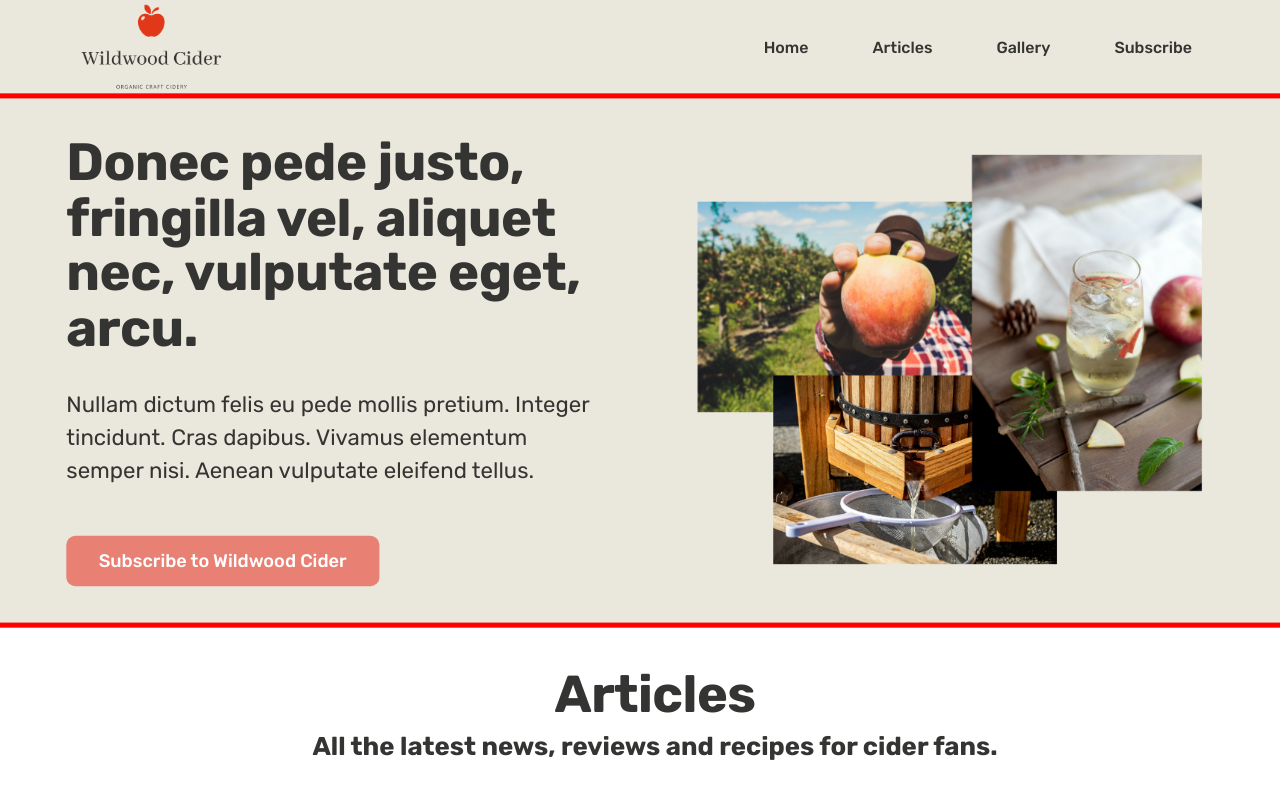
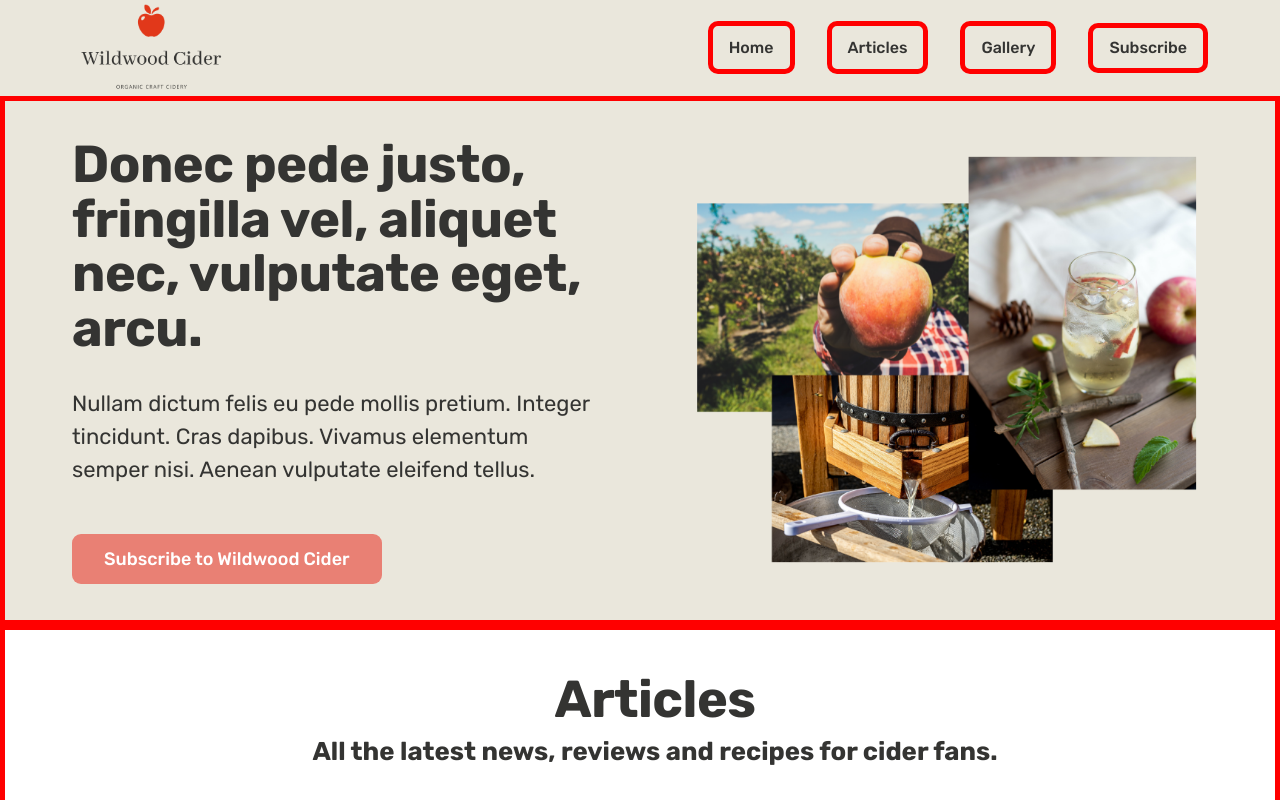
Before and after one commit to mark-goudie/Udacity-P2-Landing-Page-V2, a plain HTML site: page index.html in a window 1280 px wide. Shown: the top 800 px of the page. Drawn offline with nearby package versions, Linux system fonts and the light colour scheme.

Commit message:
navHeadingsInViewport

```diff
--- a/css/navigation.css
+++ b/css/navigation.css
@@ -71,13 +71,10 @@
   margin: 1rem 3rem;
 }
 
-.nav_active a {
-  color: red !important;
-  text-decoration-line: underline;
+.container-active {
+  border: solid red 5px;
 }
 
-.container-active {
-  transform: scale(1.01);
-  transition: all 0.3s;
+.nav-active {
   border: solid red 5px;
 }
--- a/css/style.css
+++ b/css/style.css
@@ -137,7 +137,7 @@ Default:1
 
 /* ARTICLE SECTION */
 
-.articles {
+.articles-sec {
   font-size: 5rem;
   padding: 5rem 10rem;
   background-color: #fff;
@@ -198,7 +198,7 @@ Default:1
   background-color: #eae7dc;
 }
 
-.gallery {
+.gallery-sec {
   display: grid;
   grid-template-columns: repeat(3, 1fr);
   gap: 1.6rem;
--- a/index.html
+++ b/index.html
@@ -28,7 +28,7 @@
       </a>
       <nav class="main-nav">
         <!-- Navigation starts as empty UL that will be populated with JS -->
-        <ul class="main-nav-items" id="main-nav-items">
+        <ul class="main-nav-items">
           <!-- Pre-dynamic nav HTML listed for reference
 
           <li><a class="main-nav-link" href="#">Home</a></li>
@@ -83,7 +83,7 @@
             </h3>
           </div>
         </div>
-        <div class="articles grid grid--4-cols">
+        <div class="articles-sec grid grid--4-cols">
           <div class="articles-ind">
             <a href="#">
               <img
@@ -159,7 +159,7 @@
               </h3>
             </div>
           </div>
-          <div class="gallery">
+          <div class="gallery-sec">
             <figure class="gallery-item">
               <img
                 src="img/Gallery1-min1.png"
--- a/js/app.js
+++ b/js/app.js
@@ -24,7 +24,7 @@ const sections = document.querySelectorAll("section");
 // Dynamic Navigation Menu //
 
 navElements.forEach(function (section) {
-  const navlistElement = `<li><a class='main-nav-link' data-link=${section.id} href="#${section.id}">${section.dataset.nav}</li>`;
+  const navlistElement = `<li><a class='main-nav-link ${section.id}' id="${section.id}-nav" data-link=${section.id} href="#${section.id}">${section.dataset.nav}</li>`;
   navBar.insertAdjacentHTML("beforeend", navlistElement);
 });
 
@@ -115,11 +115,16 @@ let containers = document.getElementsByClassName("cont");
 const containerArray = [...containers];
 
 containerArray.forEach((container) => {
+  const id = container.getAttribute("id");
+  const navItem = document.getElementById(`${id}-nav`);
+
   window.addEventListener("scroll", (e) => {
     if (isInViewport(container)) {
       container.classList.add("container-active");
+      navItem.classList.add("nav-active");
     } else {
       container.classList.remove("container-active");
+      navItem.classList.remove("nav-active");
     }
   });
 });
```
